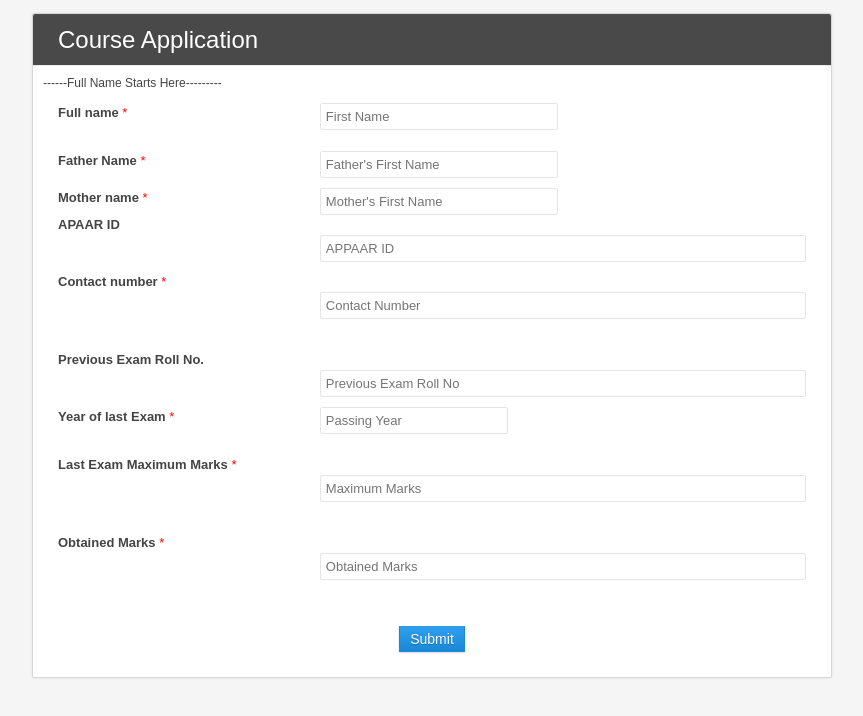
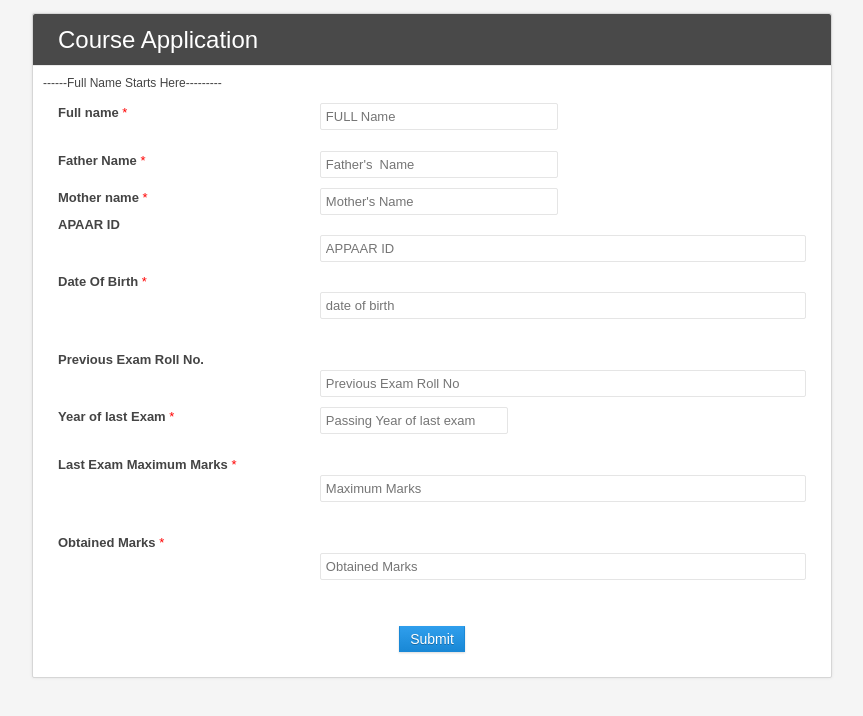
Before and after one commit to charu-sharma27/formRK, a plain HTML site: page index.html in a window 1280 px wide. Shown: the whole page, without its empty margins (208-1071 px from the left). Drawn offline with Linux system fonts and the light colour scheme.

Commit message:
Update index.html

```diff
--- a/index.html
+++ b/index.html
@@ -33,7 +33,7 @@
 							</label>
 							<div class="zf-tempContDiv zf-twoType">
 								<div class="zf-nameWrapper">
-									<span> <input type="text" name="Name_First" placeholder="First Name">
+									<span> <input type="text" name="Name_First" placeholder="FULL Name" required>
 									</span>
 									</span> </span>
 
@@ -52,7 +52,7 @@
 							</label>
 							<div class="zf-tempContDiv zf-twoType">
 								<div class="zf-nameWrapper">
-									<span> <input type="text" name="Father_First" placeholder="Father's First Name">
+									<span> <input type="text" name="Father_First" placeholder="Father's  Name" required>
 									</span>
 									</span> </span>
 									</span>
@@ -68,7 +68,7 @@
 							</label>
 							<div class="zf-tempContDiv zf-twoType">
 								<div class="zf-nameWrapper">
-									<span> <input type="text" name="Mother_First" placeholder="Mother's First Name">
+									<span> <input type="text" name="Mother_First" placeholder="Mother's Name"required>
 									</span>
 									</span> </span>
 									</span>
@@ -85,7 +85,7 @@
 						</label>
 						<div class="zf-tempContDiv zf-phonefld">
 							<div class="zf-phwrapper zf-phNumber">
-								<span> <input type="text" name="APPAAR_ID" placeholder="APPAAR ID">
+								<span> <input type="text" name="APPAAR_ID" placeholder="APPAAR ID" required>
 									</span>
 
 							</div>
@@ -96,12 +96,12 @@
 					<!---------APPAR Ends Here---------->
 						<!---------Phone Starts Here---------->
 						<li class="zf-tempFrmWrapper zf-large"><label class="zf-labelName">
-								Contact number
+								Date Of Birth
 								<em class="zf-important">*</em>
 							</label>
 							<div class="zf-tempContDiv zf-phonefld">
 								<div class="zf-phwrapper zf-phNumber">
-									<span> <input type="text" name="Contact" placeholder="Contact Number">
+									<span> <input type="text" name="Contact" placeholder="date of birth">
 										 </span>
 									<div class="zf-clearBoth"></div>
 								</div>
@@ -117,7 +117,7 @@
 							</label>
 							<div class="zf-tempContDiv zf-phonefld">
 								<div class="zf-phwrapper zf-phNumber">
-									<span> <input type="text" name="RollNo" placeholder="Previous Exam Roll No">
+									<span> <input type="text" name="RollNo" placeholder="Previous Exam Roll No" required>
 										 </span>
 
 								</div>
@@ -132,7 +132,7 @@
 								<em class="zf-important">*</em>
 							</label>
 							<div class="zf-tempContDiv">
-								<span> <input type="text" name="PassingYear" placeholder="Passing Year">
+								<span> <input type="text" name="PassingYear" placeholder="Passing Year of last exam">
 								</span>
 								<div class="zf-clearBoth"></div>
 
```
